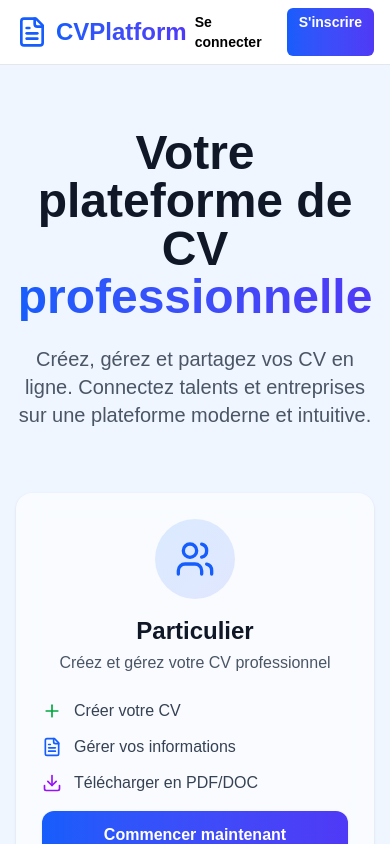
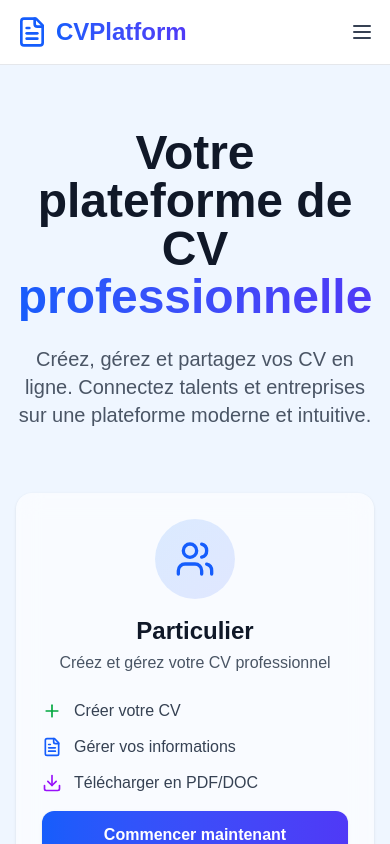
Before and after one commit to Ronyl-V/CV-Deposit, a Next.js app: page / in a window 390 px wide. Shown: the top 844 px of the page. Built offline with nearby package versions, Linux system fonts and the light colour scheme.

Commit message:
NavBar.tsx

```diff
--- a/app/Components/NavBar.tsx
+++ b/app/Components/NavBar.tsx
@@ -1,35 +1,72 @@
-import React from "react";
-import { FileText } from "lucide-react";
+"use client";
+
+import React, { useState } from "react";
+import { FileText, Menu, X } from "lucide-react";
 import Link from "next/link";
 
 const NavBar = () => {
+  const [isMobileMenuOpen, setIsMobileMenuOpen] = useState(false);
+
+  const toggleMenu = () => {
+    setIsMobileMenuOpen(!isMobileMenuOpen);
+  };
+
   return (
-    <div className="bg-white border-b border-gray-200 sticky top-0 z-50">
+    <nav className="bg-white border-b border-gray-200 sticky top-0 z-50">
       <div className="max-w-7xl mx-auto px-4 sm:px-6 lg:px-8">
         <div className="flex justify-between items-center h-16">
-          <Link href="/" className="flex items-center space-x-2 cursor-pointer">
+          {/* Logo */}
+          <Link href="/" className="flex items-center space-x-2">
             <FileText className="h-8 w-8 text-blue-600" />
             <span className="text-2xl font-bold bg-gradient-to-r from-blue-600 to-indigo-600 bg-clip-text text-transparent">
               CVPlatform
             </span>
           </Link>
-          <div className="flex space-x-2 sm:space-x-4 text-sm sm:text-base">
+
+          {/* Desktop Menu */}
+          <div className="hidden md:flex space-x-4">
             <Link
               href="/Connexion"
-              className="cursor-pointer text-black font-bold ring-gray-300 rounded-md px-2 py-1 sm:p-2 hover:bg-gray-100"
+              className="text-black font-semibold rounded-md px-3 py-2 hover:bg-gray-100"
             >
               Se connecter
             </Link>
             <Link
               href="/"
-              className="cursor-pointer text-white font-bold rounded-md px-3 py-1 sm:py-2 sm:px-3 bg-gradient-to-r from-blue-600 to-indigo-600 hover:from-blue-700 hover:to-indigo-700"
+              className="text-white font-semibold rounded-md px-4 py-2 bg-gradient-to-r from-blue-600 to-indigo-600 hover:from-blue-700 hover:to-indigo-700"
             >
               S&apos;inscrire
             </Link>
           </div>
+
+          {/* Mobile Hamburger */}
+          <button
+            onClick={toggleMenu}
+            className="md:hidden text-gray-700 focus:outline-none"
+          >
+            {isMobileMenuOpen ? <X className="h-6 w-6" /> : <Menu className="h-6 w-6" />}
+          </button>
         </div>
+
+        {/* Mobile Menu Dropdown */}
+        {isMobileMenuOpen && (
+          <div className="md:hidden mt-2 space-y-2 pb-4">
+            <Link
+              href="/Connexion"
+              className="block text-black font-semibold rounded-md px-4 py-2 hover:bg-gray-100"
+            >
+              Se connecter
+            </Link>
+            <Link
+              href="/"
+              className="block text-white font-semibold rounded-md px-4 py-2 bg-gradient-to-r from-blue-600 to-indigo-600 hover:from-blue-700 hover:to-indigo-700"
+            >
+              S&apos;inscrire
+            </Link>
+          </div>
+        )}
       </div>
-    </div>
+    </nav>
   );
 };
 
```
